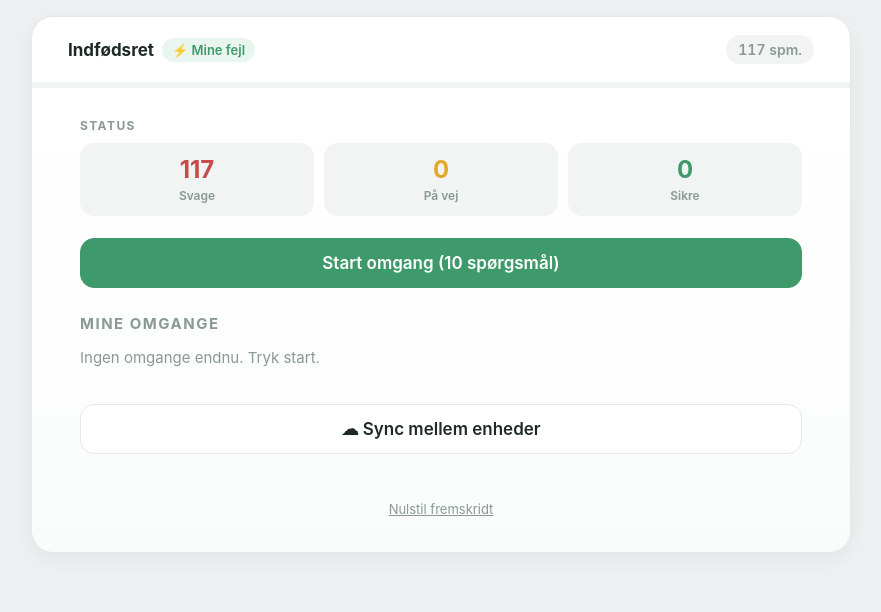
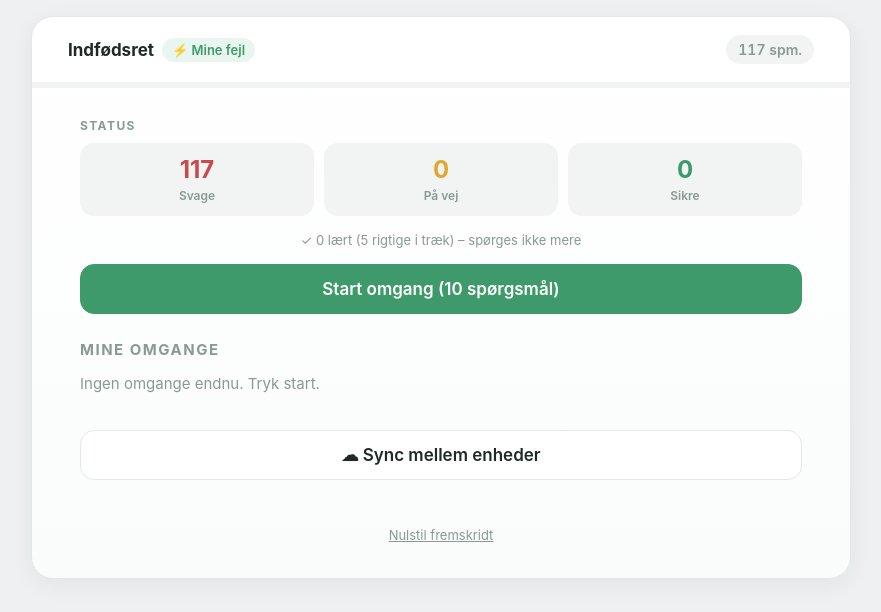
Before and after one commit to benebue-90/indfoedsret, a plain HTML site: page index.html in a window 1280 px wide. Shown: the whole page, without its empty margins (199-1080 px from the left). Drawn offline with Linux system fonts and the light colour scheme.

Commit message:
Auto-sync: 1 file(s) — index.html
Committed automatically by git-autosync on MacBookAir.

```diff
--- a/index.html
+++ b/index.html
@@ -90,7 +90,9 @@
 (function () {
   const ROUND = 10;
   const KEY = "indf-v1";
-  const BOX_WEIGHT = [10, 6, 4, 2, 1]; // box 0 = svag … box 4 = sikker (kommer stadig af og til)
+  const BOX_WEIGHT = [14, 10, 6, 4, 0.5]; // box 0-1 = svag, 2-3 = på vej (prioriteret), 4 = sikker (sjældent)
+  const RETIRE_STREAK = 5; // rigtigt 5 gange i træk = lært, spørges ikke mere
+  const retired = id => (prog(id).streak || 0) >= RETIRE_STREAK;
   const Q = window.QUESTIONS || [];
   const byId = Object.fromEntries(Q.map(q => [q.id, q]));
   const app = document.getElementById("app");
@@ -116,7 +118,8 @@
     return w;
   }
   function pickRound(n) {
-    const pool = Q.slice();
+    let pool = Q.filter(q => !retired(q.id));
+    if (pool.length < n) pool = pool.concat(shuffle(Q.filter(q => retired(q.id))).slice(0, n - pool.length));
     const out = [];
     const last = new Set((state.rounds[0] && state.rounds[0].ids) || []);
     while (out.length < n && pool.length) {
@@ -133,9 +136,9 @@
   const esc = s => String(s).replace(/[&<>"]/g, c => ({ "&": "&amp;", "<": "&lt;", ">": "&gt;", '"': "&quot;" }[c]));
   const L = "ABCDEFG";
   function counts() {
-    let weak = 0, mid = 0, good = 0;
-    Q.forEach(q => { const b = prog(q.id).box; if (b <= 1) weak++; else if (b <= 3) mid++; else good++; });
-    return { weak, mid, good };
+    let weak = 0, mid = 0, good = 0, learned = 0;
+    Q.forEach(q => { const b = prog(q.id).box; if (retired(q.id)) learned++; else if (b <= 1) weak++; else if (b <= 3) mid++; else good++; });
+    return { weak, mid, good, learned };
   }
   function fmtDate(t) {
     const d = new Date(t);
@@ -155,7 +158,7 @@
     app.innerHTML = `
       <header><div class="title">Indfødsret <span class="pill">⚡ Mine fejl</span></div>
         <span class="timer">${Q.length} spm.</span></header>
-      <div class="bar"><div style="width:${Q.length ? (c.good / Q.length * 100) : 0}%"></div></div>
+      <div class="bar"><div style="width:${Q.length ? ((c.good + c.learned) / Q.length * 100) : 0}%"></div></div>
       <main>
         <p class="eyebrow">Status</p>
         <div class="stats">
@@ -163,6 +166,7 @@
           <div class="stat mid"><b>${c.mid}</b><span>På vej</span></div>
           <div class="stat good"><b>${c.good}</b><span>Sikre</span></div>
         </div>
+        <p class="sub" style="margin:-6px 0 16px;font-size:13px">✓ ${c.learned} lært (5 rigtige i træk) – spørges ikke mere</p>
         <button class="btn primary wide" id="start" ${n ? "" : "disabled"}>Start omgang (${n} spørgsmål)</button>
         <h2>Mine omgange${avg ? ` <span style="text-transform:none;letter-spacing:0">· snit sidste 5: ${avg}/10</span>` : ""}</h2>
         ${rounds.length ? `<ul class="hist">${rounds.slice(0, 30).map((r, i) => `
@@ -201,7 +205,7 @@
     const p = prog(q.id);
     app.innerHTML = `
       <header><button class="back" id="quit">← Mine prøver</button>
-        <span class="pill ${p.box <= 1 ? "red" : ""}">${p.box <= 1 ? "Svag" : p.box <= 3 ? "På vej" : "Sikker"}</span>
+        <span class="pill ${p.box <= 1 ? "red" : ""}">${retired(q.id) ? "Lært ✓" : p.box <= 1 ? "Svag" : p.box <= 3 ? "På vej" : "Sikker"}</span>
         <span class="timer" id="t">${fmtTime(Math.floor((Date.now() - round.start) / 1000))}</span></header>
       <div class="bar"><div style="width:${(round.i + (answered ? 1 : 0)) / total * 100}%"></div></div>
       <main>
```
